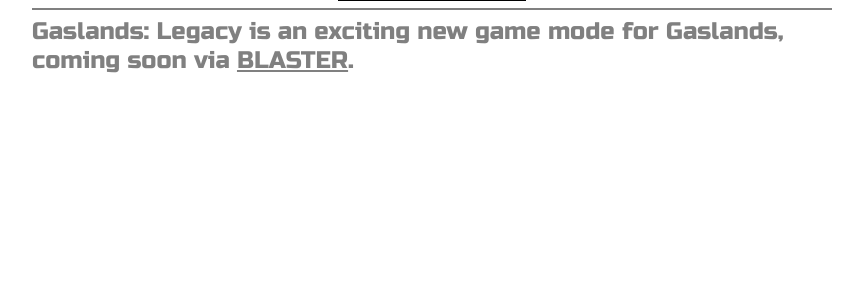
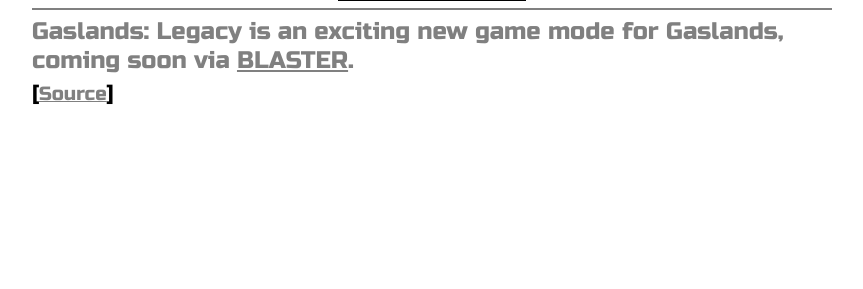
Before and after one commit to crikeymiles2/gaslands-legacy, a PHP site: page /?print=1 in a window 1280 px wide. Shown: the part 435-724 px from the top of the page, without its empty margins (208-1071 px from the left). Run offline with PHP 8.4, Linux system fonts and the light colour scheme; data that the repository does not hold is empty.

Commit message:
Display source

```diff
--- a/index.php
+++ b/index.php
@@ -59,6 +59,8 @@ IF ($display == 'form')	{
 	        <p>Gaslands: Legacy is an exciting new game mode for Gaslands, coming soon via <a href="https://gaslands.com/blaster">BLASTER</a>.</p>
 
 	   	</div>
+
+		<footer class="small">[<a href="https://github.com/crikeymiles2/gaslands-legacy">Source</a>]</footer>
 
 	</div>
 
--- a/legacy-styles.css
+++ b/legacy-styles.css
@@ -122,6 +122,10 @@ body {
 	      font-size: 70%;
 	  }
 
+	  .small {
+		  font-size: 80%;
+	  }
+
 	  .centred {
 	      text-align: center;
 	  }
```
